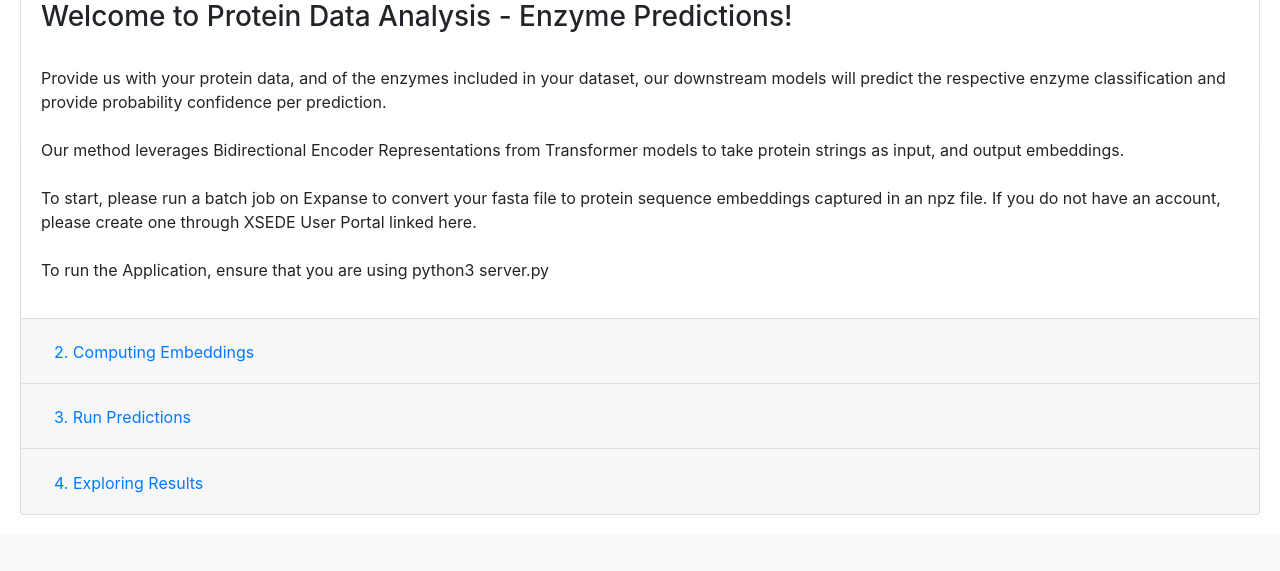
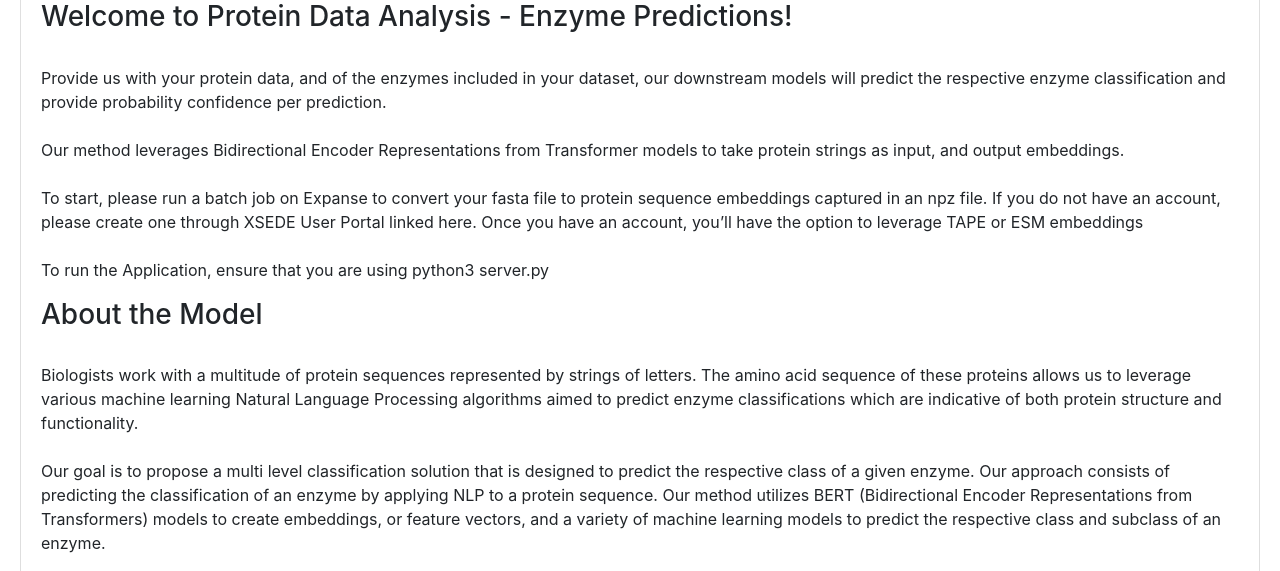
Before and after one commit to mapinto25/flask_protein_capstone, a Flask app: page /documentation in a window 1280 px wide. Shown: the part 361-932 px from the top of the page. Before the commit the page ends 876 px from the top, so only its background shows below. Run offline with Flask 2, Linux system fonts and the light colour scheme; some libraries are stand-ins or nearby versions.

Commit message:
Update doc.html

```diff
--- a/flask_enzyme/templates/doc.html
+++ b/flask_enzyme/templates/doc.html
@@ -55,9 +55,15 @@
                     <br>
                     Our method leverages Bidirectional Encoder Representations from Transformer models to take protein strings as input, and output embeddings.</br>
                     <br>
-                    To start, please run a batch job on Expanse to convert your fasta file to protein sequence embeddings captured in an npz file. If you do not have an account, please create one through XSEDE User Portal linked here. </br>
+                    To start, please run a batch job on Expanse to convert your fasta file to protein sequence embeddings captured in an npz file. If you do not have an account, please create one through XSEDE User Portal linked here. Once you have an account, you’ll have the option to leverage TAPE or ESM embeddings </br>
                     <br>
                     To run the Application, ensure that you are using python3 server.py
+                    </p>
+                    <p><h3>About the Model</h3>
+                    <br>
+                    Biologists work with a multitude of protein sequences represented by strings of letters. The amino acid sequence of these proteins allows us to leverage various machine learning Natural Language Processing algorithms aimed to predict enzyme classifications which are indicative of both protein structure and functionality. </br>
+                    <br>
+                    Our goal is to propose a multi level classification solution that is designed to predict the respective class of a given enzyme. Our approach consists of predicting the classification of an enzyme by applying NLP to a protein sequence. Our method utilizes BERT (Bidirectional Encoder Representations from Transformers) models to create embeddings, or feature vectors, and a variety of machine learning models to predict the respective class and subclass of an enzyme.</br>
                     </p>
                 </div>
             </div>
@@ -70,7 +76,22 @@
             </div>
             <div id="collapseTwo" class="collapse" aria-labelledby="headingTwo" data-parent="#accordionExample">
                 <div class="card-body">
-                    <p>PLACEHOLDER2</p>
+                    <p>P<h3>TAPE</h3>
+                    <br>
+                    Researchers at UC Berkeley developed Tasks Assessing Protein Embeddings (TAPE) by pretraining a BERT model on 31 million protein sequences.</br>
+                    <br>
+                    TAPE was the first attempt at systematically evaluating semi-supervised learning on protein sequences. It includes a set of five biologically relevant supervised tasks that evaluate the performance of learned protein embeddings across diverse aspects of protein understanding. </br>
+                    <br>
+                    TAPE utilizes semi-supervised learning to jointly leverage information in the unlabeled and labeled data, with the goal of maximizing performance on the supervised task. TAPE utilizes unsupervised pre-trained data of BERT, and provides five biologically relevant downstream prediction tasks to serve as benchmarks. These tasks are categorized into structure prediction, evolutionary understanding, and protein engineering tasks.</br>
+                    </p>
+                    <p><h3>ESM-1b</h3>
+                    <br>
+                    Evolutionary Scale Modeling (ESM-1b), developed by researchers at FaceBook, outperforms all tested single-sequence protein language models across a range of structure prediction tasks.</br>
+                    <br>
+                    The model utilizes unsupervised learning to train a deep contextual language model on 86 billion amino acids across 250 million protein sequences. ESM’s Structural Split Dataset is a five-fold cross validation dataset of protein domain structures that can be used to measure generalization of representations across different levels of structural dissimilarity. </br>
+                    <br>
+                    The representations are learned from sequence data alone, no information about the properties of the sequences is given through supervision or domain-specific features. </br>
+                    </p>
                 </div>
             </div>
         </div>
```
